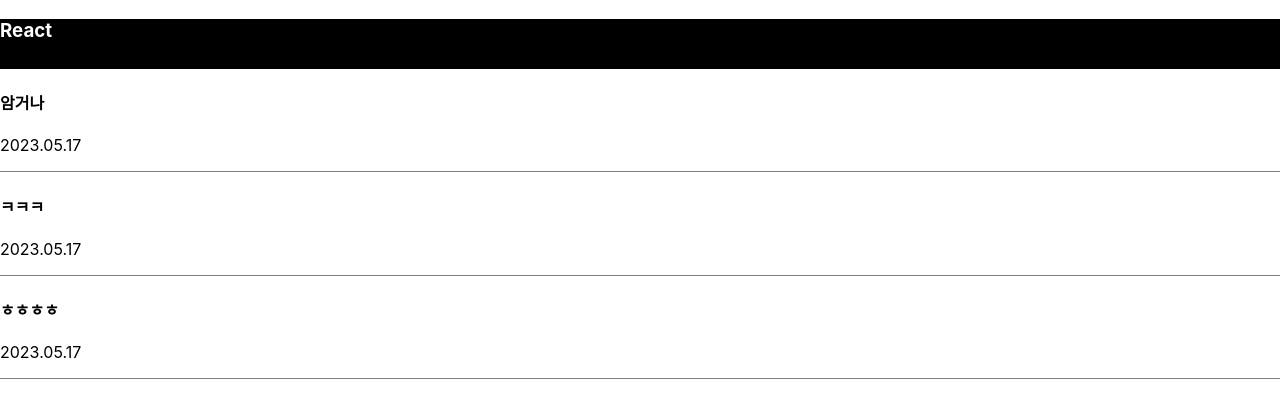
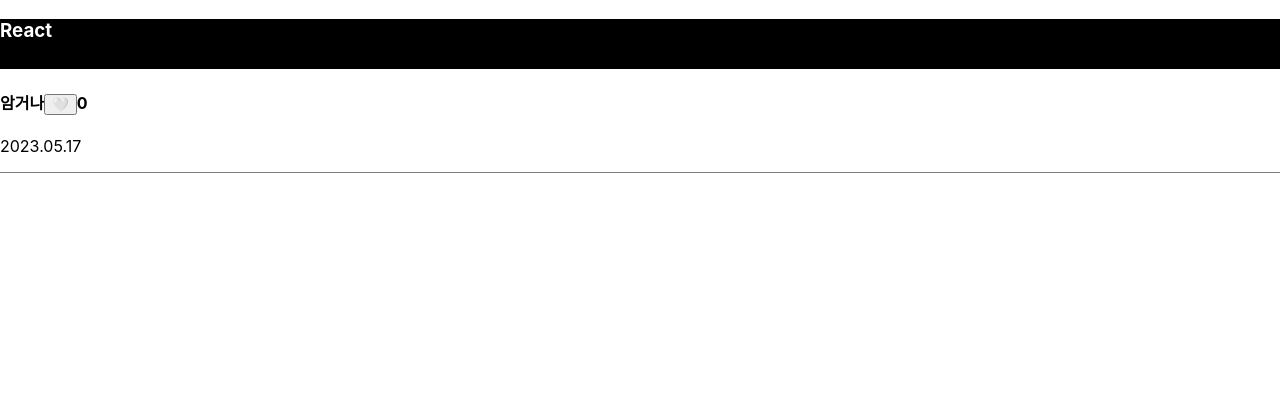
Before and after one commit to dv-yeop920/react-practice, a React (Create React App) app in the folder react/tutorial/: page / in a window 1280 px wide. Shown: the top 418 px of the page. Built offline with nearby package versions, Linux system fonts and the light colour scheme.

Commit message:
버튼 누르면 상태 바꾸기
count , 이모티콘 , 제목 바꿔보면서
state에 대해 이해

```diff
--- a/react/tutorial/src/App.jsx
+++ b/react/tutorial/src/App.jsx
@@ -4,6 +4,7 @@ import Blog from './components/Blog';
 
 
 function App() {
+
   return (
     <>
     <div className='nav-bar'>
--- a/react/tutorial/src/components/Blog.jsx
+++ b/react/tutorial/src/components/Blog.jsx
@@ -1,19 +1,28 @@
 import React, { useState } from 'react';
 
 const Blog = () => {
-    let [title , setTitle] = useState(['암거나' , 'ㅋㅋㅋ' , 'ㅎㅎㅎㅎ']);
+    const [title , setTitle] = useState(['암거나' , 'ㅋㅋㅋ' , 'ㅎㅎㅎㅎ']);
+    const [count , setCount] = useState(0);
+    const [heart , setHeart] = useState('🤍')
+
     return (
         <div>
             <div className='list'>
-                <h4>{title[0]}</h4>
-                <p>2023.05.17</p>
-            </div>
-            <div className='list'>
-                <h4>{title[1]}</h4>
-                <p>2023.05.17</p>
-            </div>
-            <div className='list'>
-                <h4>{title[2]}</h4>
+                <h4>{title[0]}
+                    <button onClick={() => {
+                        setCount(count + 1);
+                        setHeart('💖');
+                        let titleCopy = [...title];
+                        titleCopy[0] = 'Wow';
+                        setTitle(titleCopy);
+                        console.log(title === titleCopy);
+                        }}>
+                    {heart}
+                    </button>
+                    <span>
+                        {count}
+                    </span>
+                </h4>
                 <p>2023.05.17</p>
             </div>
         </div>
```
